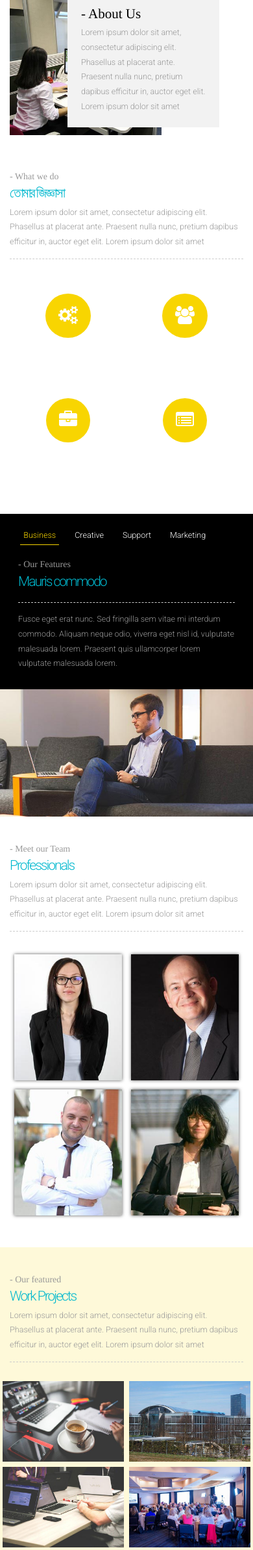
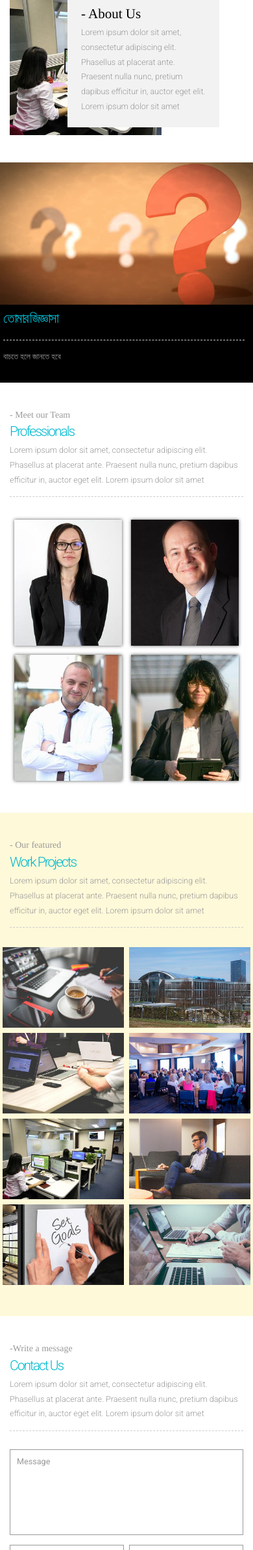
Before and after one commit to hmmis/Jago-Natun, a CodeIgniter app: page /Jago-Natun/ in a window 390 px wide. Shown: the part 458-2844 px from the top of the page at 65% size. Run offline with CodeIgniter, Linux system fonts and the light colour scheme; some libraries are stand-ins or nearby versions.

Commit message:
Theme redesignde

```diff
--- a/application/views/view_home_page.php
+++ b/application/views/view_home_page.php
@@ -217,7 +217,7 @@ License URL: http://creativecommons.org/licenses/by/3.0/
 	</div>
 	<!-- //about -->
 	<!-- services -->
-	<div class="about services" id="services">
+	<!--div class="about services" id="services">
 		<div class="container">
 			<div class="agileits-title">
 				<div class="col-md-6 agileits-title-left">
@@ -272,30 +272,27 @@ License URL: http://creativecommons.org/licenses/by/3.0/
 	</div>
 	<!-- //services -->
 	<!-- features -->
-	<div class="features">
+	<div class="features" id="services">
 		<div class="tabs w3-agileits-tabs">
-			<!-- Nav tabs -->
-			<ul class="nav nav-tabs" role="tablist">
-				<li class="active"><a href="#home" aria-controls="home" data-toggle="tab"><span>Business</span></a></li>
-				<li><a href="#profile" aria-controls="profile" data-toggle="tab"><span>Creative</span></a></li>
-				<li><a href="#messages" aria-controls="messages" data-toggle="tab"><span>Support</span></a></li>
-				<li><a href="#settings" aria-controls="settings" data-toggle="tab"><span>Marketing</span></a></li>
-			</ul>
-			<!-- Tab panes -->
+
 			<div class="tab-content">
-				<div role="tabpanel" class="tab-pane active" id="home">
-					<div class="col-md-6 features-right">
-						<div class="agileits-title">
-							<h6>- Our Features</h6>
-							<h3> Mauris commodo </h3>
+					<div class="row">
+						<div class="col-md-6">
+						<img src="<?php echo base_url();?>assets/images/question.jpg" width="100%" height="100%">
 						</div>
-						<p>Fusce eget erat nunc. Sed fringilla sem vitae mi interdum commodo. Aliquam neque odio, viverra eget nisl id, vulputate malesuada lorem. Praesent quis ullamcorper lorem vulputate malesuada lorem.  </p>
-					</div>
-					<div class="col-md-6 features-left agileinfo-img">
+						<div class="col-md-6 features-right" style="padding-top: 10px; padding-left: 20px;">
+							<div class="agileits-title">
+								<h3> তোমার জিজ্ঞাসা  </h3>
+							</div>
+							<p>বাচতে হলে জানতে হবে </p>
+						</div>
 
 					</div>
-					<div class="clearfix"> </div>
-				</div>
+
+					<!--div class="col-md-6 features-left agileinfo-img">
+
+					</div>
+					<div class="clearfix"> </div-->
 
 			</div>
 		</div><!-- /tabs -->
```
Also changed, not shown: assets/images/question.jpg (added).
